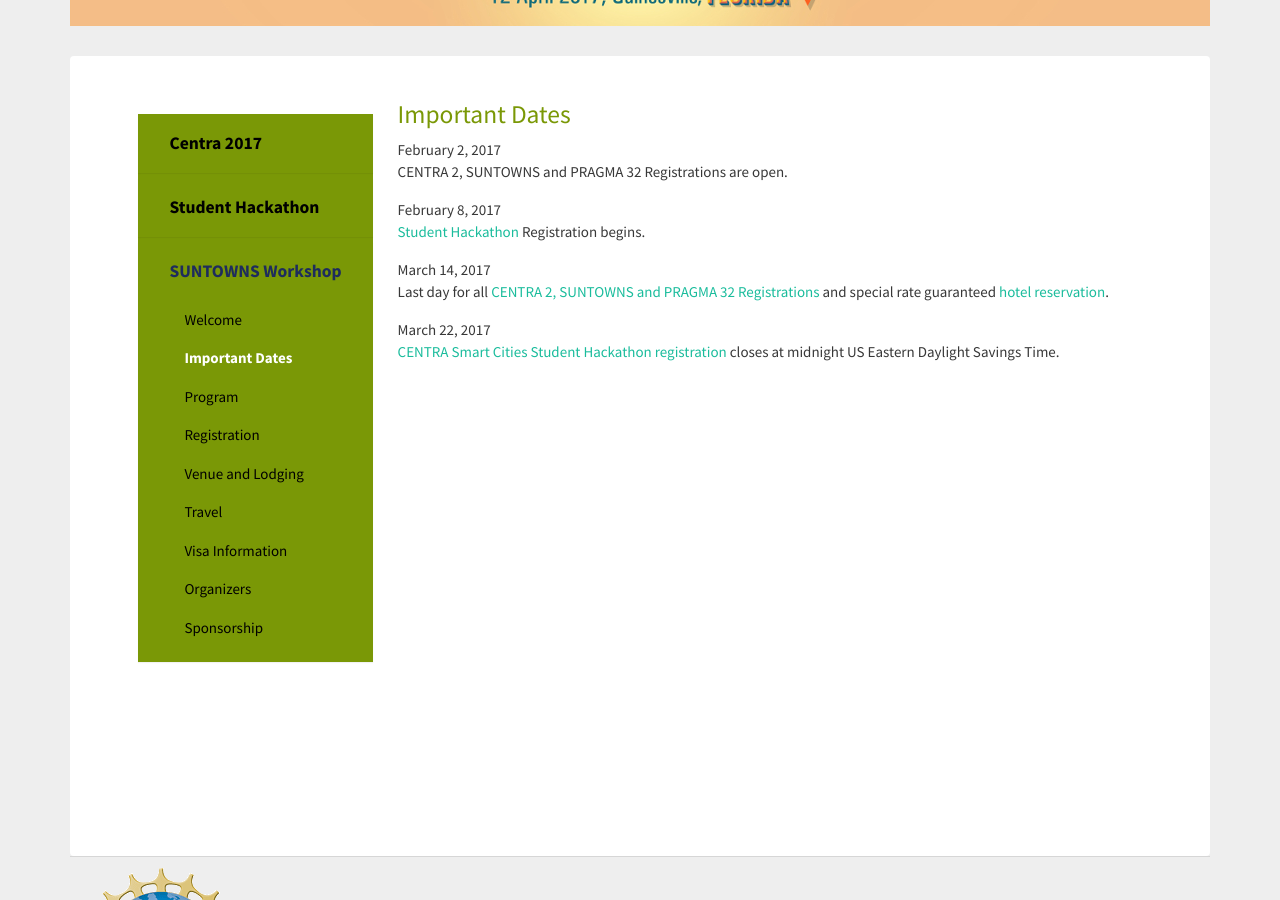
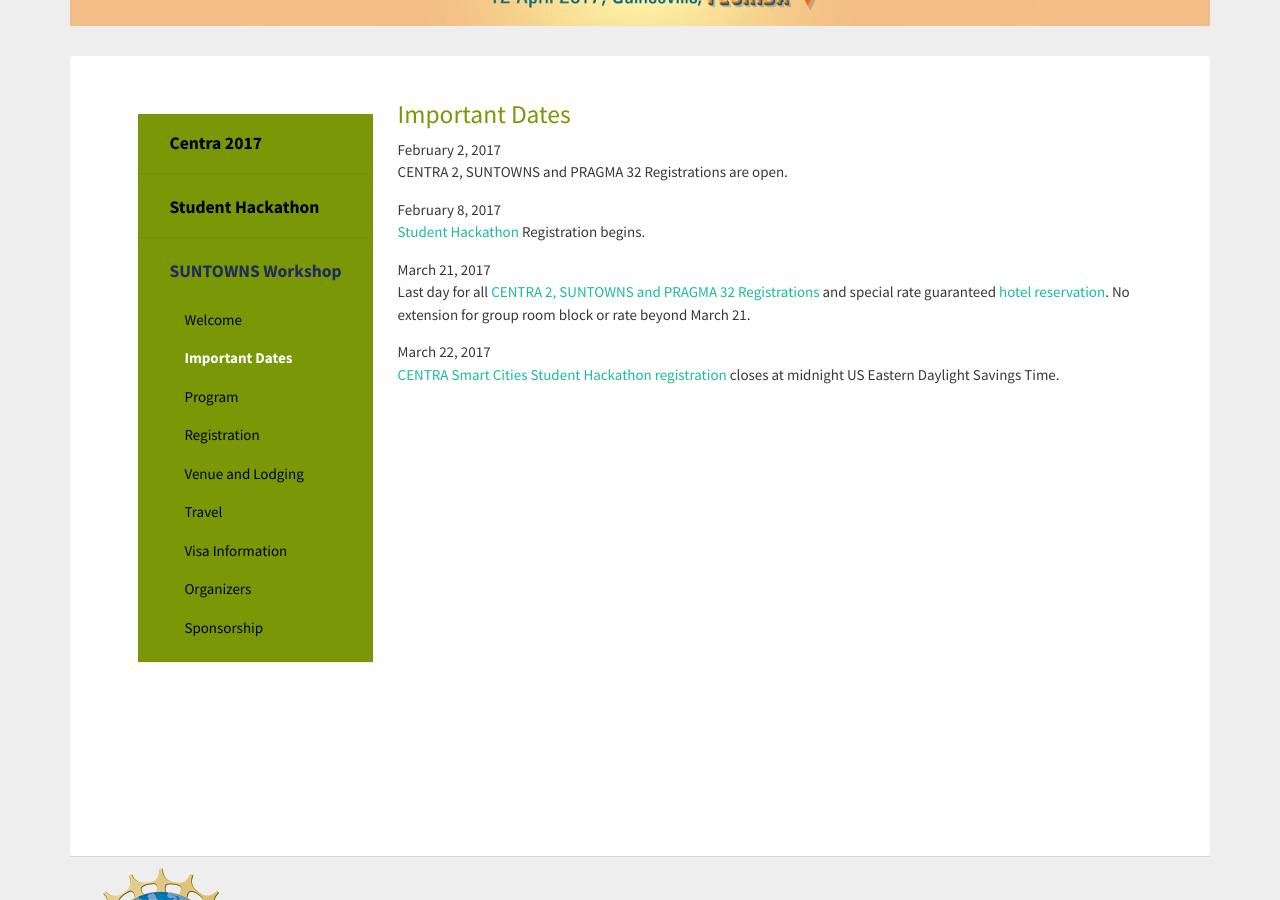
Before and after one commit to hmchou56/centra8, a Jekyll site: the page built from suntowns2017/news.md, in a window 1280 px wide and 900 px high, scrolled down 311 px. Built offline with Jekyll 4.4.1, drawn with Linux system fonts in a browser that asks for light colours; nearby versions of some CDN libraries.

Commit message:
updated hotel booking cutoff day

```diff
--- a/suntowns2017/news.md
+++ b/suntowns2017/news.md
@@ -16,8 +16,8 @@ CENTRA 2, SUNTOWNS and PRAGMA 32 Registrations are open.
 February 8, 2017 <br />
 [Student Hackathon](http://www.globalcentra.org/suntowns2017/news.html) Registration begins.
 
-March 14, 2017 <br />
-Last day for all [CENTRA 2, SUNTOWNS and PRAGMA 32 Registrations](http://www.globalcentra.org/suntowns2017/registration.html) and special rate guaranteed <a href="http://www.globalcentra.org/centra2/venue.html" target="_blank">hotel reservation</a>.
+March 21, 2017 <br />
+Last day for all [CENTRA 2, SUNTOWNS and PRAGMA 32 Registrations](http://www.globalcentra.org/suntowns2017/registration.html) and special rate guaranteed <a href="http://www.globalcentra.org/centra2/venue.html" target="_blank">hotel reservation</a>. No extension for group room block or rate beyond March 21.
 
 March 22, 2017 <br />
 [CENTRA Smart Cities Student Hackathon registration](http://www.globalcentra.org/hackathon2017/) closes at midnight US Eastern Daylight Savings Time.
```
